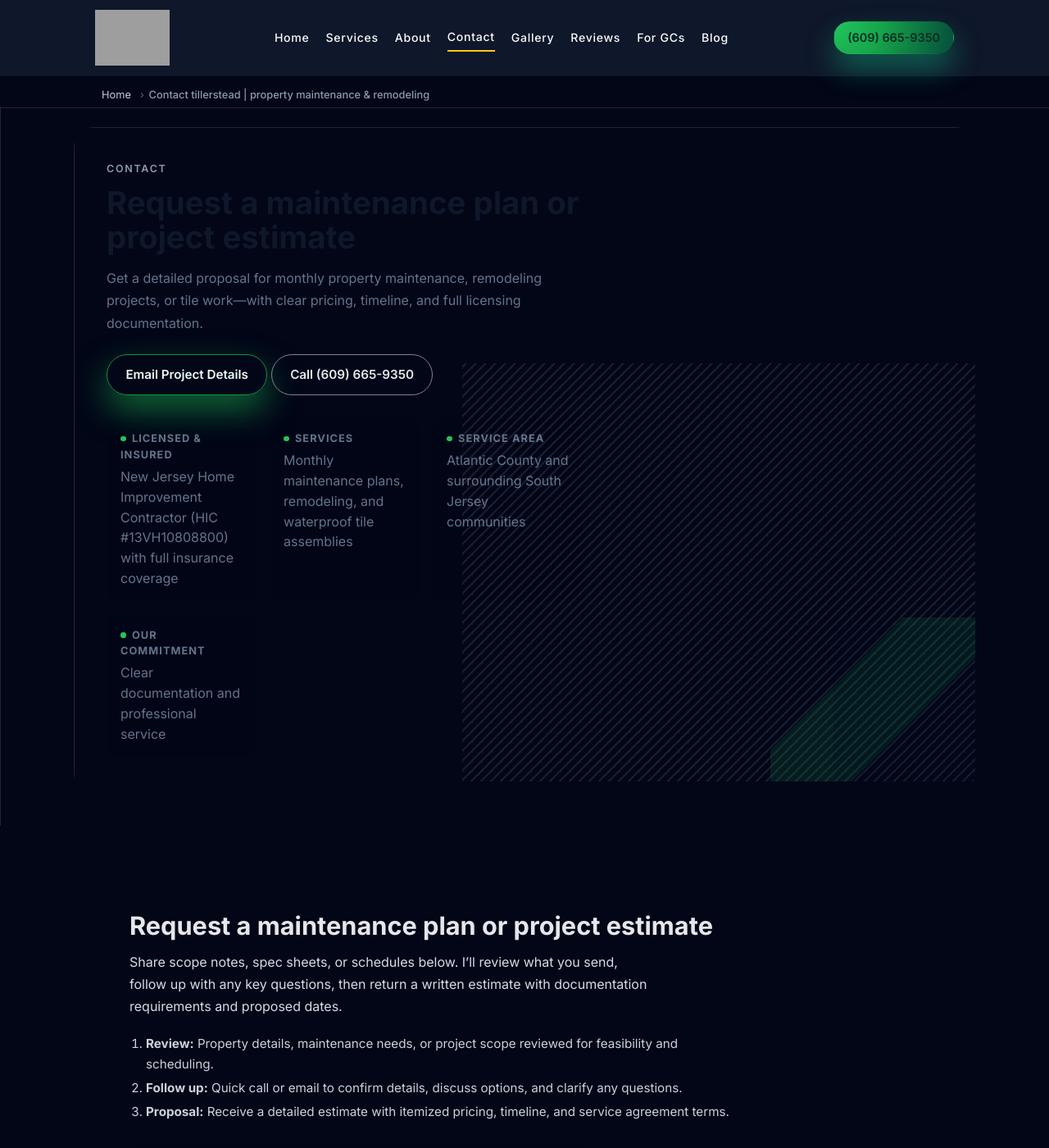
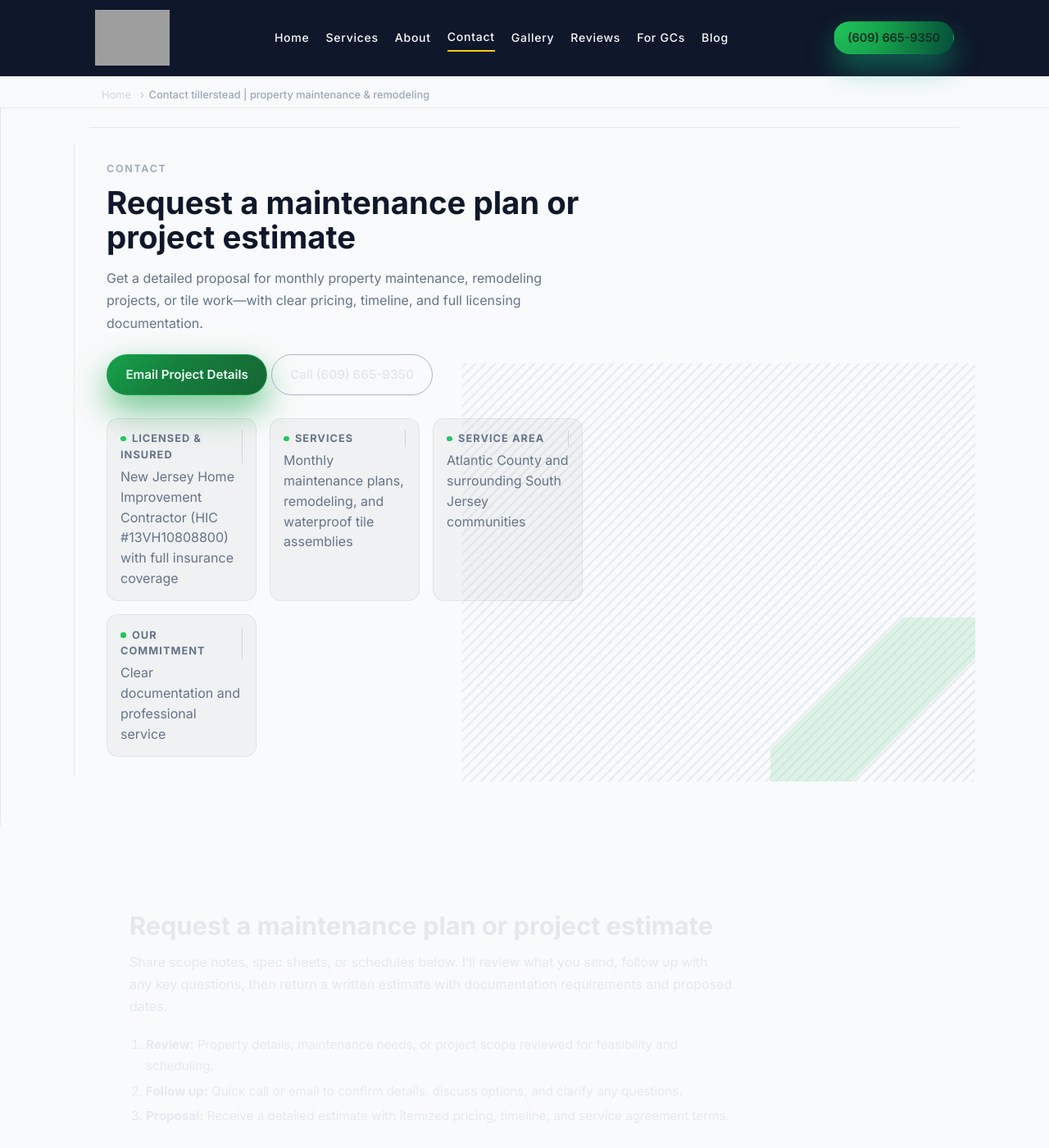
Before and after one commit to XTX33/Tillerstead-site, a Jekyll site: the page built from pages/contact.html, in a window 1280 px wide and 1400 px high. Shown: the whole window at 82% size. Built offline with Jekyll 4.4.1, drawn with Linux system fonts in a browser that asks for light colours; grey boxes are pictures that could not be loaded.

Commit message:
Update contact.html

```diff
--- a/pages/contact.html
+++ b/pages/contact.html
@@ -214,193 +214,3 @@
     </aside>
   </div>
 </section>
-<style>
-  /* Page shell */
-  body.page-contact {
-    background: #020617; /* match site dark navy */
-  }
-
-  .section-form {
-    padding-top: 3.5rem;
-    padding-bottom: 3rem;
-  }
-
-  .contact-shell {
-    max-width: 72rem;          /* was 56rem – gives the section room */
-    margin: 0 auto;
-    padding-inline: 1.5rem;
-    display: grid;
-    gap: 2.5rem;
-  }
-
-  /* Desktop: two columns, FORM slightly larger than copy */
-  @media (min-width: 960px) {
-    .contact-shell {
-      grid-template-columns: minmax(0, 1.3fr) minmax(0, 1.7fr);
-      align-items: flex-start;
-      gap: 3rem;
-    }
-  }
-
-  .contact-header h2 {
-    margin-bottom: 0.75rem;
-  }
-
-  .contact-header .lead {
-    color: #e5e7eb;
-    max-width: 40rem;
-  }
-
-  .contact-steps ol {
-    margin: 1.25rem 0 0;
-    padding-left: 1.25rem;
-    line-height: 1.6;
-    color: #cbd5f5;
-    font-size: 0.95rem;
-  }
-
-  /* Form layout */
-  .contact-form {
-    background: rgba(15, 23, 42, 0.98);
-    border-radius: 1rem;
-    border: 1px solid rgba(148, 163, 184, 0.6);
-    padding: 2rem 1.75rem 1.9rem; /* a hair more breathing room */
-    box-shadow: 0 14px 36px rgba(15, 23, 42, 0.8);
-  }
-
-  .form-grid {
-    display: grid;
-    gap: 1rem 1.25rem;
-  }
-
-  @media (min-width: 720px) {
-    .form-grid {
-      grid-template-columns: repeat(2, minmax(0, 1fr));
-    }
-  }
-
-  .form-field {
-    display: grid;
-    gap: 0.35rem;
-  }
-
-  .contact-form label {
-    font-size: 0.85rem;
-    font-weight: 500;
-    color: #e5e7eb;
-  }
-
-  /* Inputs / selects / textareas */
-  .contact-form input,
-  .contact-form select,
-  .contact-form textarea {
-    border-radius: 0.6rem;
-    border: 1px solid rgba(148, 163, 184, 0.75);
-    background: rgba(15, 23, 42, 0.9);
-    color: #e5e7eb;
-    padding: 0.55rem 0.75rem;
-    font-size: 0.95rem;
-    line-height: 1.4;
-    outline: none;
-    width: 100%;
-  }
-
-  .contact-form input::placeholder,
-  .contact-form textarea::placeholder {
-    color: rgba(148, 163, 184, 0.9);
-  }
-
-  .contact-form select {
-    appearance: none;
-    background-image:
-      linear-gradient(45deg, transparent 50%, rgba(148, 163, 184, 0.9) 50%),
-      linear-gradient(135deg, rgba(148, 163, 184, 0.9) 50%, transparent 50%);
-    background-position:
-      calc(100% - 16px) 50%,
-      calc(100% - 11px) 50%;
-    background-size: 6px 6px, 6px 6px;
-    background-repeat: no-repeat;
-    padding-right: 2rem;
-  }
-
-  .contact-form input:focus,
-  .contact-form select:focus,
-  .contact-form textarea:focus {
-    border-color: rgba(212, 175, 55, 1);
-    box-shadow: 0 0 0 1px rgba(212, 175, 55, 0.6);
-  }
-
-  .contact-form textarea {
-    resize: vertical;
-    min-height: 7rem;
-  }
-
-  .form-note {
-    margin-top: 1rem;
-    font-size: 0.8rem;
-    line-height: 1.6;
-    color: rgba(148, 163, 184, 0.9);
-  }
-
-  .contact-form .btn-primary {
-    margin-top: 1.25rem;
-  }
-
-  /* Alt contact block */
-  .contact-alt {
-    color: #e5e7eb;
-  }
-
-  .contact-alt h3 {
-    margin-top: 0;
-    margin-bottom: 0.75rem;
-  }
-
-  .contact-alt p {
-    margin-bottom: 0.75rem;
-  }
-
-  .contact-alt a {
-    color: rgba(212, 175, 55, 1);
-    font-weight: 600;
-  }
-
-  .contact-alt a:hover {
-    text-decoration: underline;
-  }
-
-  .contact-alt .microcopy {
-    font-size: 0.85rem;
-    color: rgba(148, 163, 184, 0.95);
-  }
-
-  /* Button */
-  .btn-primary {
-    background: #22c55e;
-    background-image: none !important;
-    border: 1px solid #16a34a;
-    color: #d4af37;
-    font-weight: 600;
-    box-shadow: 0 10px 24px rgba(22, 163, 74, 0.45);
-    transition: background-color 140ms ease, transform 120ms ease, box-shadow 140ms ease;
-  }
-
-  .btn-primary:hover,
-  .btn-primary:focus-visible {
-    background: #16a34a;
-    box-shadow: 0 14px 32px rgba(22, 163, 74, 0.55);
-    transform: translateY(-1px);
-  }
-
-  .btn-primary:active {
-    transform: translateY(0);
-    box-shadow: 0 8px 18px rgba(22, 163, 74, 0.45);
-  }
-
-  /* Mobile stacking: keep it full-width and clean */
-  @media (max-width: 959.98px) {
-    .contact-shell {
-      grid-template-columns: 1fr;
-    }
-  }
-</style>
```
